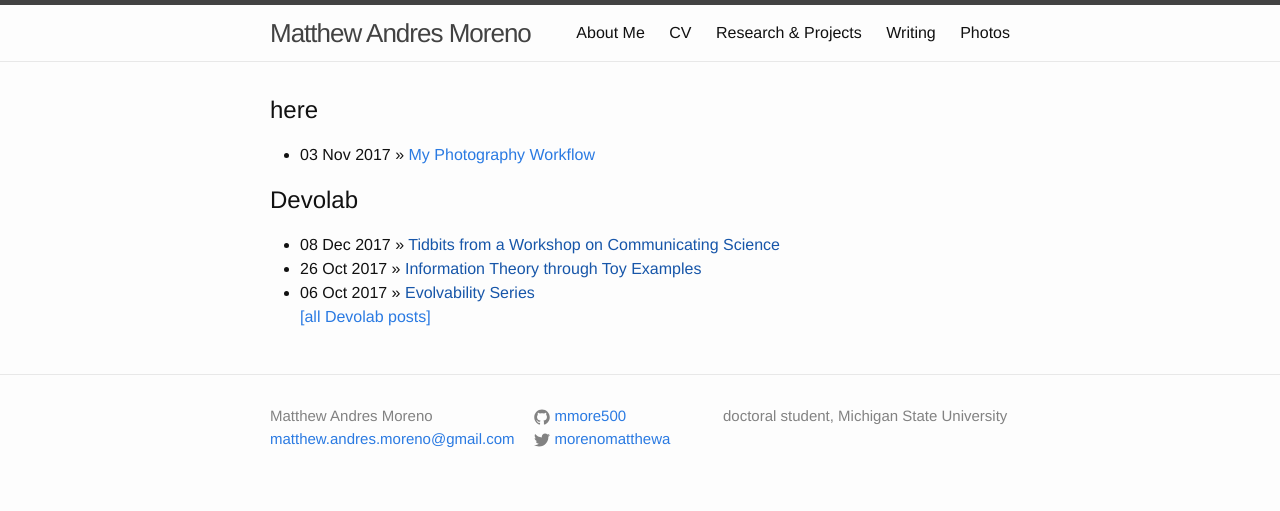
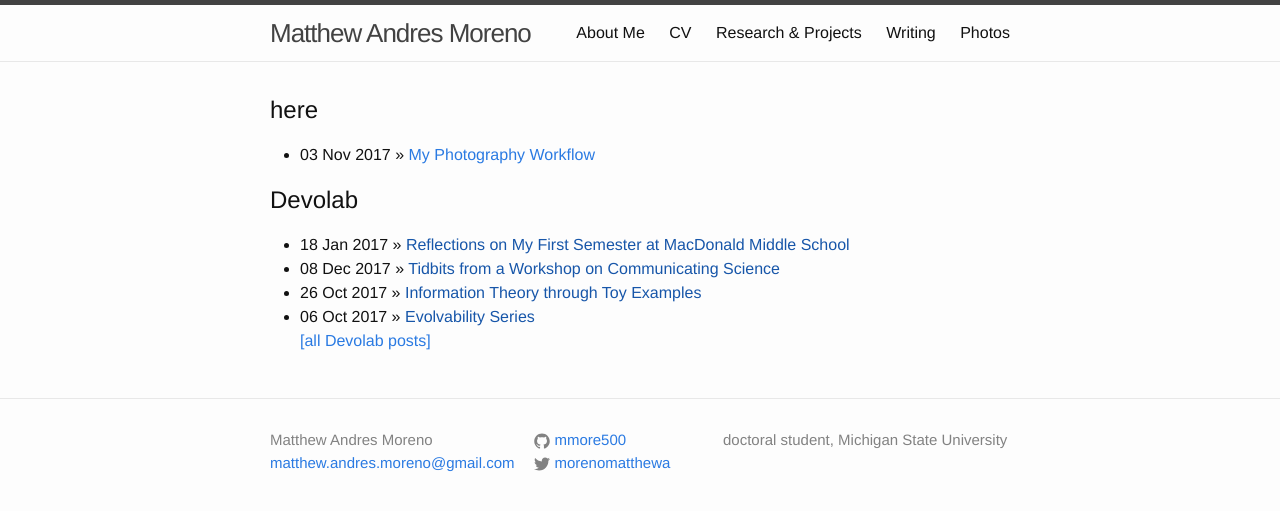
Before and after one commit to mmore500/mmore500.github.io, a Jekyll site: the page built from writing.md, in a window 1280 px wide. Shown: the top 511 px of the page. Built offline with Jekyll 4.4.1, drawn with Linux system fonts in a browser that asks for light colours.

Commit message:
Add reference to MacDonald post on Devolab blog

```diff
--- a/_data/devolab_posts.yml
+++ b/_data/devolab_posts.yml
@@ -1,3 +1,7 @@
+- title: "Reflections on My First Semester at MacDonald Middle School"
+  href: "http://devosoft.org/reflections-on-my-first-semester-at-macdonald-middle-school/"
+  date: 2017-01-18
+
 - title: "Tidbits from a Workshop on Communicating Science"
   href: "http://devosoft.org/tidbits-from-a-workshop-on-communicating-science/"
   date: 2017-12-08
```
